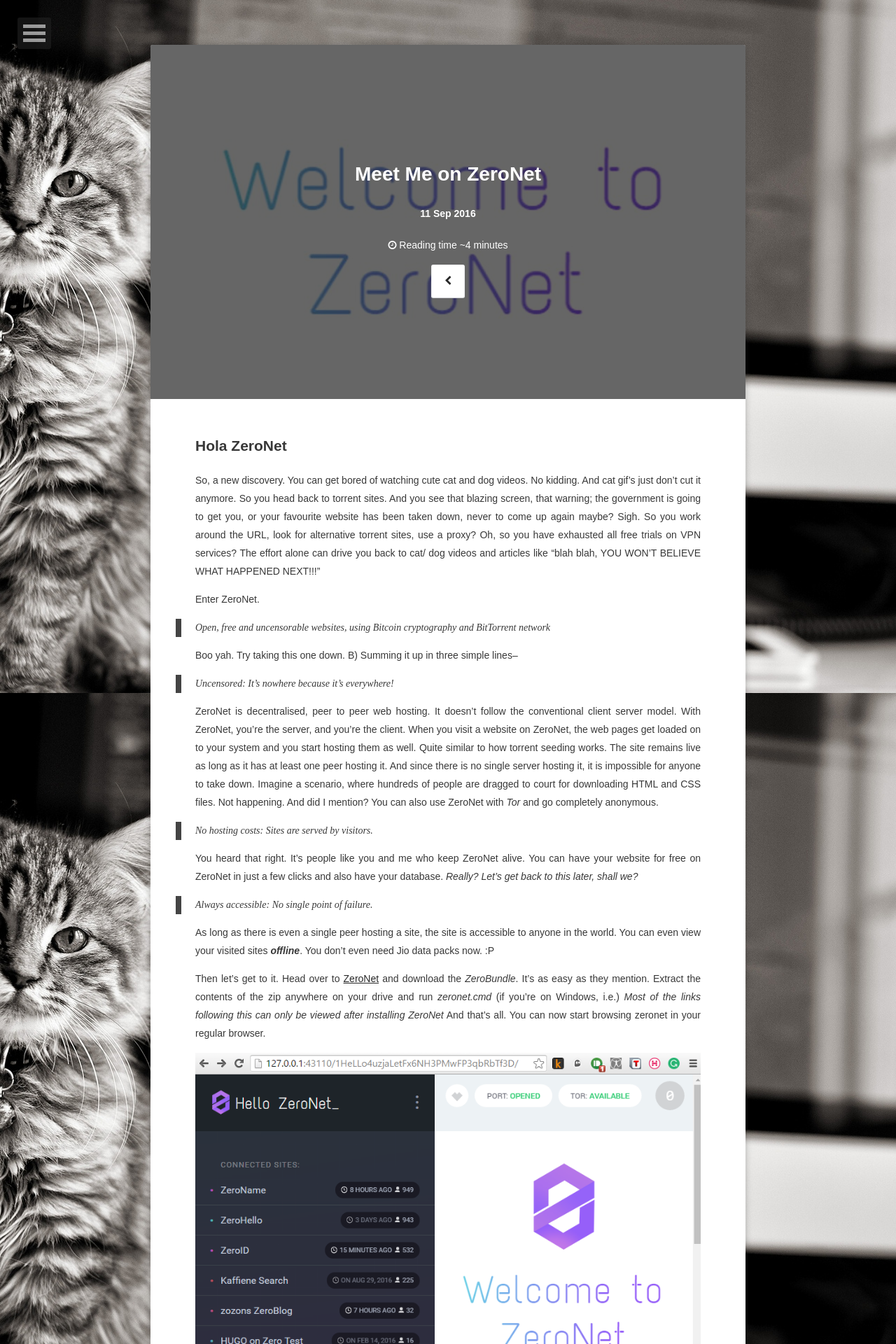
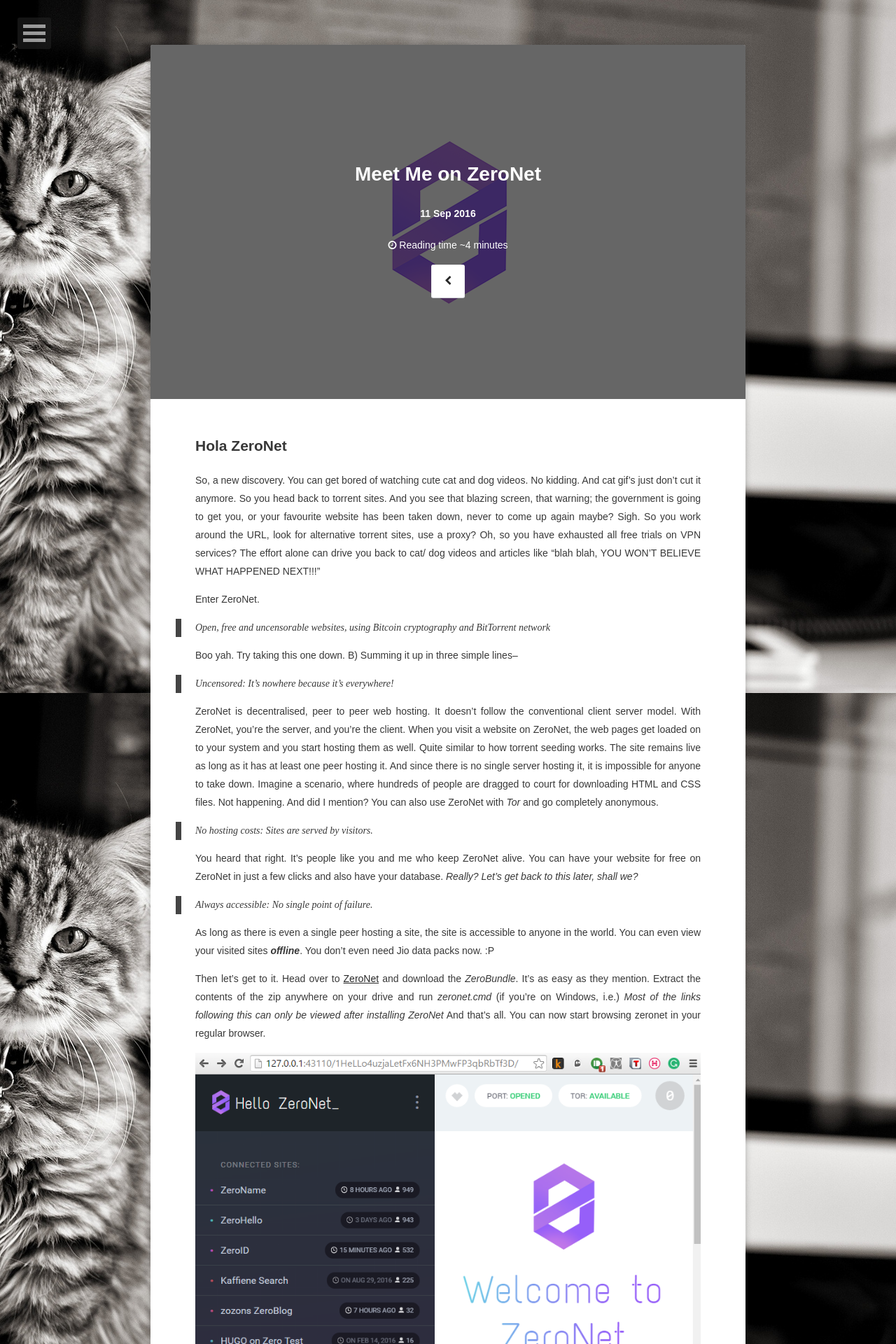
Before and after one commit to nish-d/nish-d.github.io, a Jekyll site: the page built from _posts/2016-09-11-Meet-me-on-ZeroNet.md, in a window 1280 px wide. Shown: the top 1920 px of the page at 70% size. Built offline with Jekyll 4.4.1, drawn with Linux system fonts in a browser that asks for light colours; some web fonts are replaced; comment, search, counter and statistics services are not loaded.

Commit message:
updated images

```diff
--- a/_posts/2016-09-11-Meet-me-on-ZeroNet.md
+++ b/_posts/2016-09-11-Meet-me-on-ZeroNet.md
@@ -4,7 +4,7 @@
 date: 2016-09-11
 excerpt: "Revolution starts from Zero. Welcome to ZeroNet"
 tags: [ZeroNet, torrent, play, bitcoin, bittorrent, internet]
-feature: /assets/img/zeronet/feature.jpg
+feature: /assets/img/zeronet/feature.png
 comments: true
 ---
 
```
Also changed, not shown: assets/img/post20160601.jpg, assets/img/zeronet/clone.PNG, assets/img/zeronet/feature.jpg (deleted), assets/img/zeronet/feature.png (added).
